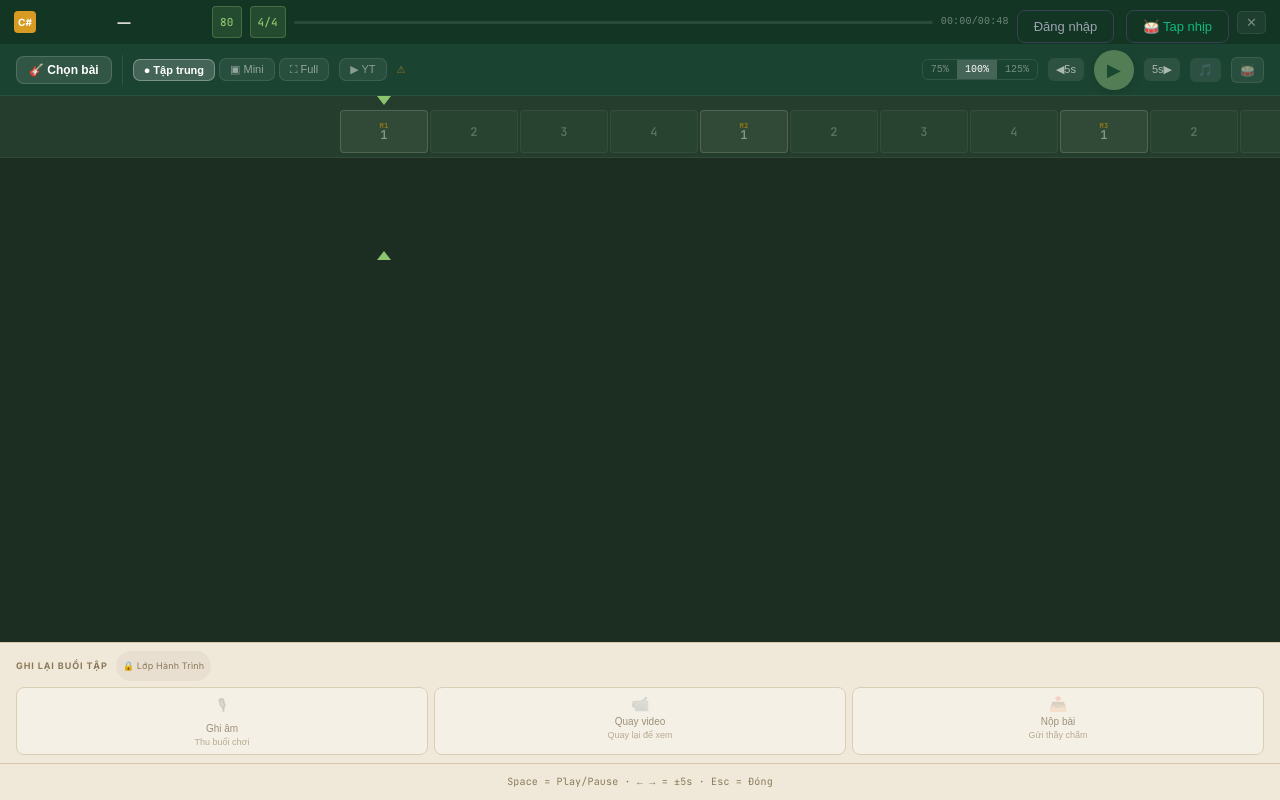
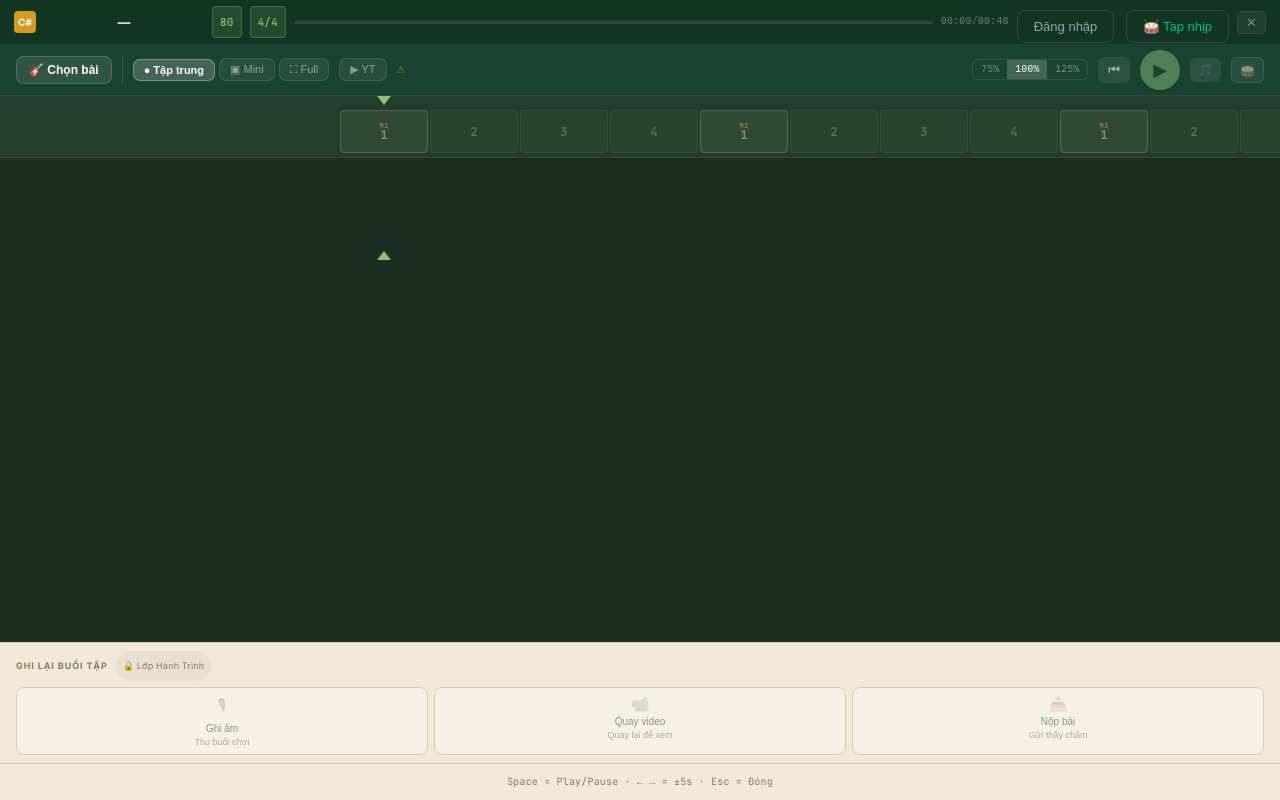
Before and after one commit to vananhaudio/cs-rhythm-editor, a React (Vite) app: page / in a window 1280 px wide. Built offline with nearby package versions, Linux system fonts and the light colour scheme.

Commit message:
feat: replace seek buttons with reset to beginning

```diff
--- a/src/PlayerView.tsx
+++ b/src/PlayerView.tsx
@@ -281,16 +281,13 @@ export function PlayerView({ song, onClose, onImportSong, extraActions }: {
             ))}
           </div>
 
-          {/* Seek */}
-          <button onClick={() => seekTo(Math.max(0,currentTimeRef.current-5))} style={{ background:'rgba(255,255,255,0.08)',border:'none',borderRadius:6,color:'rgba(255,255,255,0.6)',fontSize:11,padding:'5px 8px',cursor:'pointer',flexShrink:0 }}>◀5s</button>
+          <button onClick={() => { seekTo(0); }} style={{ background:'rgba(255,255,255,0.08)',border:'none',borderRadius:6,color:'rgba(255,255,255,0.6)',fontSize:13,padding:'5px 10px',cursor:'pointer',flexShrink:0 }} title="Về đầu bài">⏮</button>
 
           {/* Play */}
           <button onClick={togglePlay} disabled={!song.title}
             style={{ width:40,height:40,borderRadius:'50%',background:isPlaying?'rgba(255,255,255,0.15)':(playMode==='yt'?'#D89B22':'#A7D88A'),border:'none',color:isPlaying?'#fff':(playMode==='yt'?'#fff':'#14532D'),fontSize:18,cursor:!song.title?'not-allowed':'pointer',display:'flex',alignItems:'center',justifyContent:'center',opacity:!song.title?0.4:1,flexShrink:0,boxShadow:isPlaying?'none':'0 2px 10px rgba(0,0,0,0.3)' }}>
             {isPlaying?'⏸':'▶'}
           </button>
-
-          <button onClick={() => seekTo(Math.min(totalDur,currentTimeRef.current+5))} style={{ background:'rgba(255,255,255,0.08)',border:'none',borderRadius:6,color:'rgba(255,255,255,0.6)',fontSize:11,padding:'5px 8px',cursor:'pointer',flexShrink:0 }}>5s▶</button>
 
           {/* Metro mute */}
           {playMode === 'metro' && (
```
